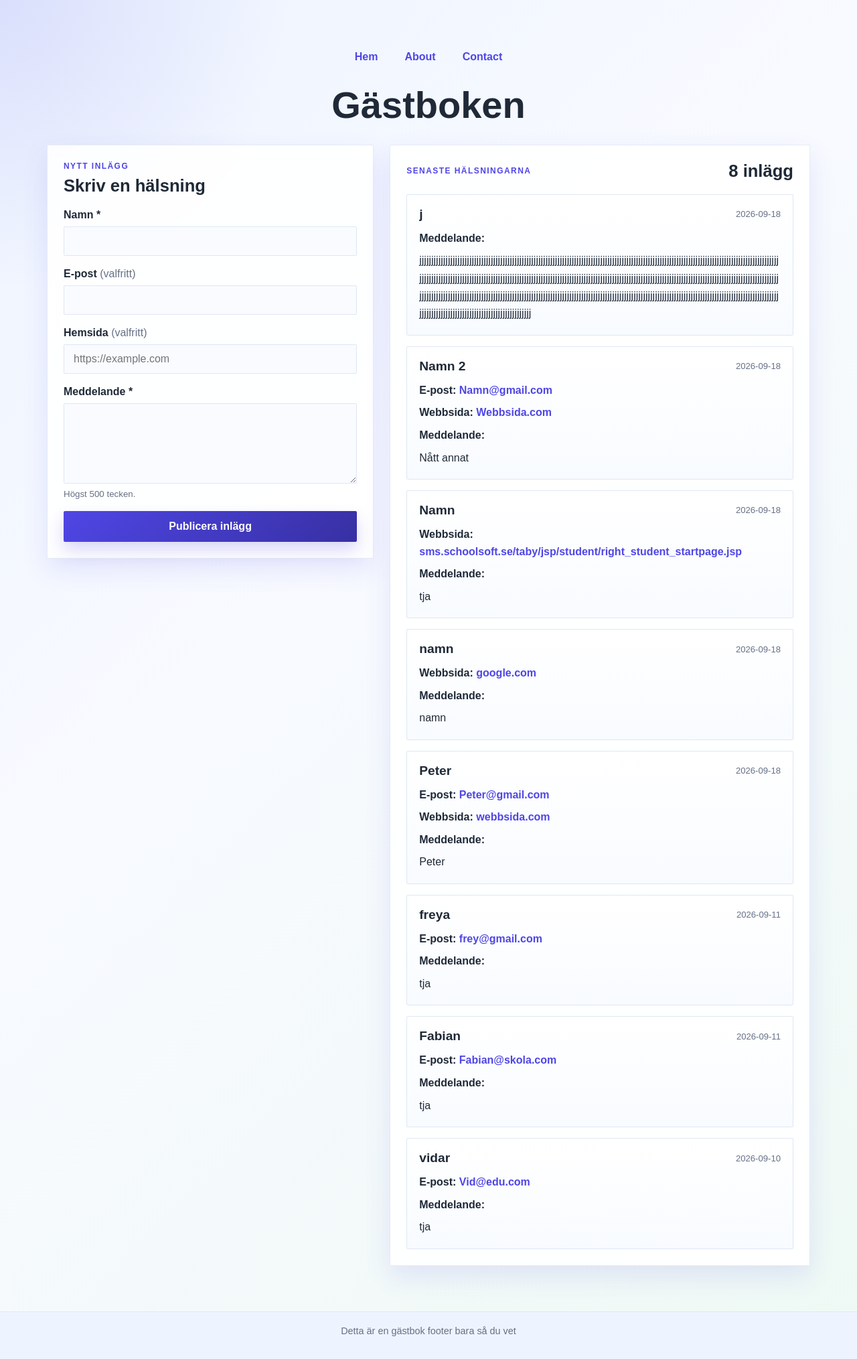
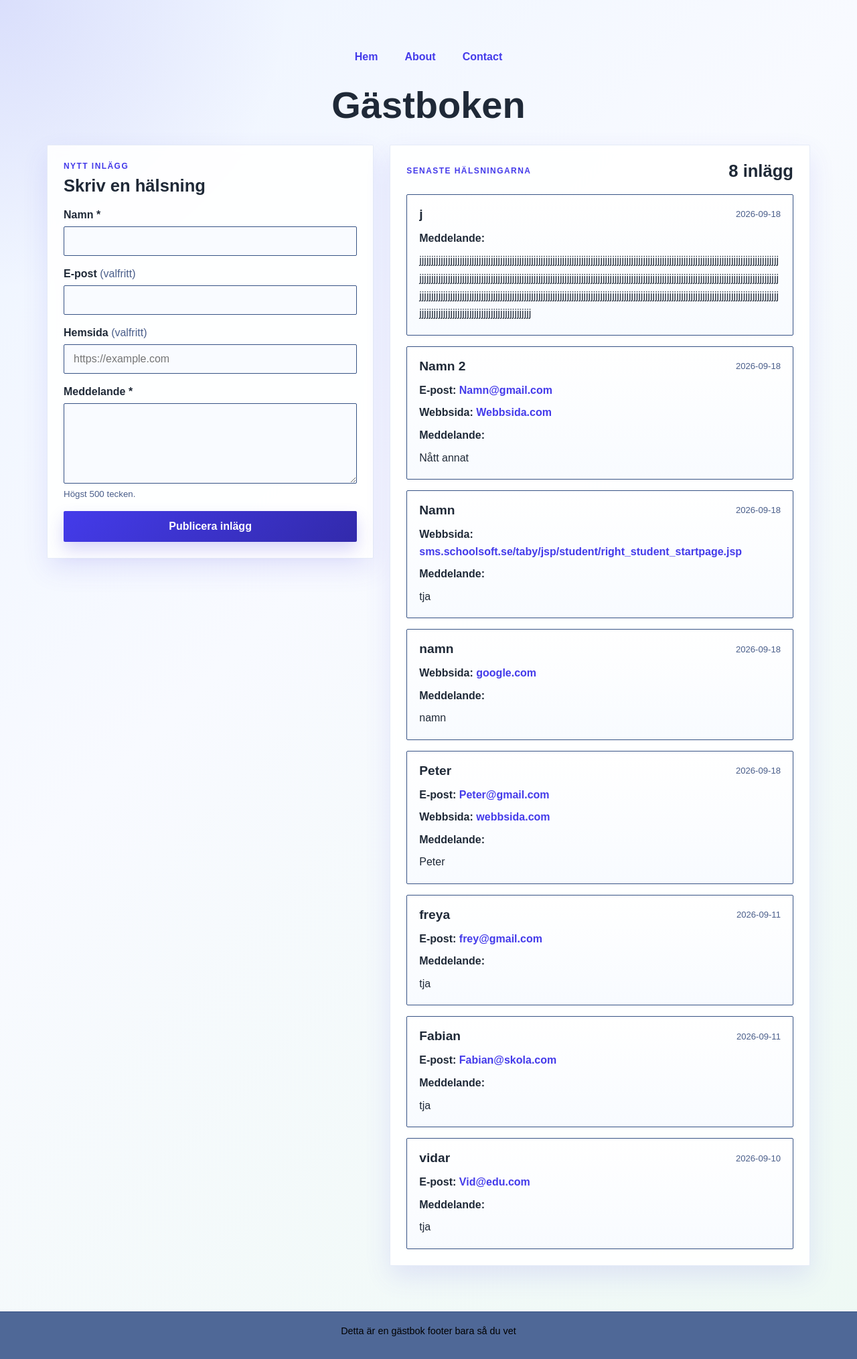
Before and after one commit to vidarberg-sys/G-stbok, a Flask app: page / in a window 1280 px wide. Shown: the whole page at 67% size. Run offline with Flask 3, Linux system fonts and the light colour scheme.

Commit message:
ändra lite färger

```diff
--- a/static/style.css
+++ b/static/style.css
@@ -1,14 +1,14 @@
 :root {
-    --bg: #f4f7ff;
-    --panel: #ffffff;
-    --panel-soft: #eef4ff;
-    --primary: #4f46e5;
-    --primary-dark: #3730a3;
+    --bg: #5c83ef;
+    --panel: #343980;
+    --panel-soft: #4f6897;
+    --primary: #443bea;
+    --primary-dark: #322aab;
     --accent: #22c55e;
     --error: #ef4444;
     --text: #1f2937;
-    --muted: #667085;
-    --border: #dfe7f5;
+    --muted: #4a5e8a;
+    --border: #375385;
     --shadow: 0 16px 38px rgba(79, 70, 229, 0.12);
 }
 
@@ -341,4 +341,5 @@ button:hover {
     border-top: 1px solid var(--border);
     color: var(--muted);
     font-size: 0.9rem;
+    color: black;
 }
```
